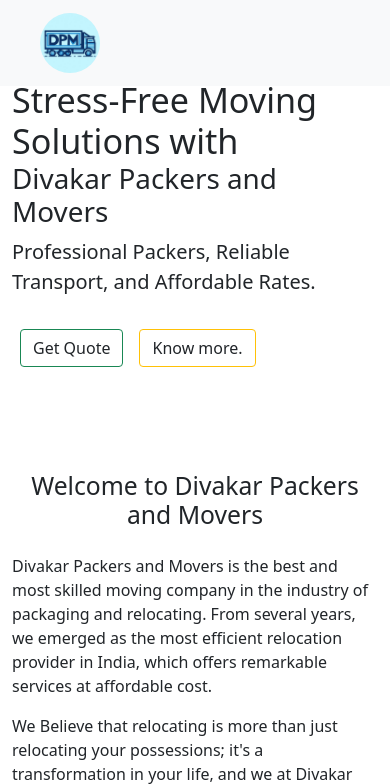
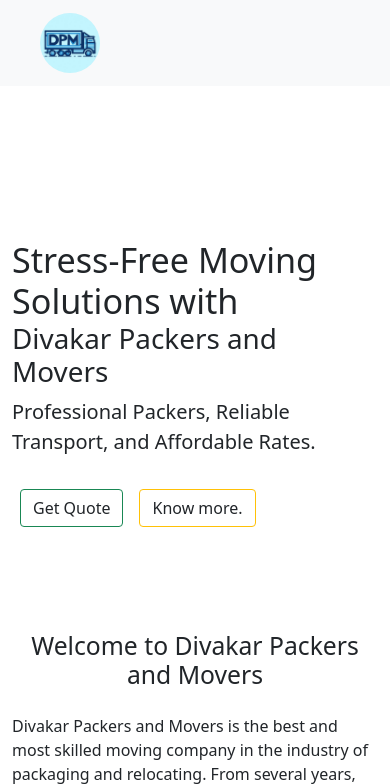
Before and after one commit to DivakarChakali/DPAM, a Flask app: page / in a window 390 px wide. Shown: the top 784 px of the page. Run offline with Flask 3, Linux system fonts and the light colour scheme; some libraries are stand-ins or nearby versions.

Commit message:
edited style.css

```diff
--- a/static/CSS/styles.css
+++ b/static/CSS/styles.css
@@ -2,3 +2,6 @@
 @media screen and (min-width: 768px) {
     #h-aside {height:620px!important;}
 }
+@media screen and (max-width: 767px) {
+    #h-aside {padding-top: 10rem;}
+}
```
